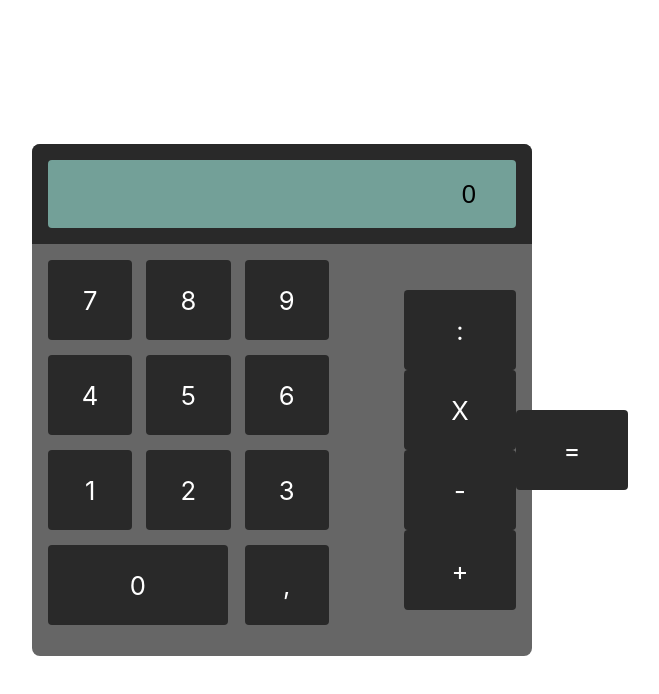
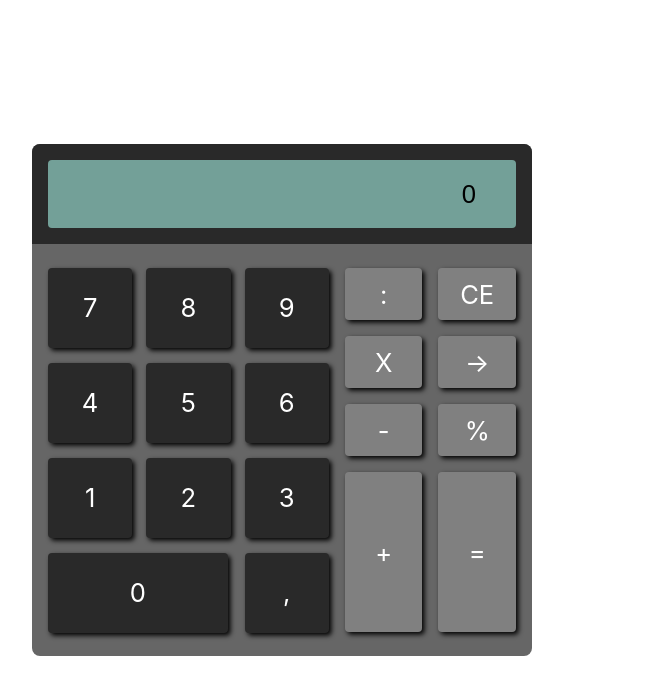
Before and after one commit to ThetaBet/AKTIREACT, a React (Create React App) app in the folder react-calculator/: page / in a window 1280 px wide. Shown: the top 694 px of the page, without its empty margins (358-1017 px from the left). Built offline with nearby package versions, Linux system fonts and the light colour scheme; a web font is replaced by a local one.

Commit message:
Added new logic; added new style; added twin component in func style

```diff
--- a/react-calculator/src/App.js
+++ b/react-calculator/src/App.js
@@ -1,9 +1,15 @@
-import Calculator from './components/calculator'
+import React from 'react';
+import Calculator from './components/calculator';
+import FuncCalculator from './components/funcCalculator';
 
 function App() {
+
+  const [visible, setVisible] = React.useState(false)
+
   return (
     <div className="App">
       <Calculator/>
+      {visible && <FuncCalculator/>}
     </div>
   );
 }
--- a/react-calculator/src/components/button/index.js
+++ b/react-calculator/src/components/button/index.js
@@ -5,10 +5,11 @@ const Button = (props) => {
         value,
         type,
         action,
-        label
+        label,
+        customClass
     } = props;
 
-    return (<div className={`button buttonType-${type}`} onClick={() => {action(value)}}>
+    return (<div className={`button buttonType-${type} ${customClass}`} onClick={() => {action(value)}}>
         {label}
     </div>)
 }
--- a/react-calculator/src/components/calculator/index.js
+++ b/react-calculator/src/components/calculator/index.js
@@ -16,6 +16,7 @@ export default class Calculator extends React.Component {
             operator: null,
             memory: 0,
             buffer: '',
+            showResult: false
         }
     }
 
@@ -45,38 +46,85 @@ export default class Calculator extends React.Component {
     handleOperator(newOperator) {
         if (newOperator === "=") {
             this.setState((prevState) => ({
-                result: this.executeOperations(prevState.memory, prevState.operator, Number(prevState.buffer)),
-                operator: newOperator,
-                buffer: ""
+                result: prevState.showResult ?
+                this.executeOperations(prevState.result, prevState.operator, prevState.memory) :
+                this.executeOperations(prevState.memory, prevState.operator, Number(prevState.buffer)),
+                showResult: true,
+                buffer: "",
+                memory: Number(prevState.buffer ? prevState.buffer : prevState.memory)
             }))
         } else {
                 this.setState((prevState) => ({
                     operator: newOperator,
                     memory: Number(prevState.buffer),
-                    buffer: ""
+                    buffer: "",
+                    showResult: false
                 }))
             }
     }
 
     handleDigit(digitValue) {
         this.setState((prevState) => ({
-            buffer: `${prevState.buffer}${digitValue}`
+            buffer: prevState.buffer.length <= 12 ? `${prevState.buffer}${digitValue}` : prevState.buffer
         }))
     }
 
+    calcPercentage(partial, total) {
+        return (total * partial) / 100;
+    }
+
+    handleSpecial(value) {
+        const { operator, showResult } = this.state
+        switch (value) {
+            case 'canc':
+                this.setState({
+                    result: 0,
+                    showResult: false,
+                    buffer: "",
+                    memory: 0,
+                    operator: null
+                })
+                break
+            case 'backSpace':
+                this.setState((prevState) => ({
+                    buffer: prevState.buffer.substring(0, prevState.buffer.length - 1)
+                }))
+                break
+            case 'percentage':
+                if (!showResult && operator) {
+                    this.setState((prevState) => ({
+                        result: prevState.operator === "+" || prevState.operator === "-" ?
+                        this.executeOperations(prevState.memory, prevState.operator, this.calcPercentage(Number(prevState.buffer), prevState.memory)) :
+                        prevState.operator === "*" ?
+                        this.calcPercentage(Number(prevState.buffer), prevState.memory) :
+                        this.executeOperations(prevState.memory, prevState.operator, Number(prevState.buffer) / 100),
+                        showResult: true,
+                        buffer: "",
+                        memory: Number(prevState.buffer ? prevState.buffer : prevState.memory)
+                    }))
+                }
+                break
+            default:
+                return
+        }
+    }
+
     render() {
-        const { result, operator, memory, buffer} = this.state;
+        const { result, operator, memory, buffer, showResult} = this.state;
         return (<div className="calculator-body">
             <div className="upper-wrapper">
                 <Display
                     result={result}
                     operator={operator}
-                    showResult={operator==="=" && buffer===""}
+                    showResult={showResult && buffer === ''}
                     memory={memory}
                     buffer={buffer}
                 />
             </div>
             <div className="bottom-wrapper">
+                <div className="memory-wrapper">
+
+                </div>
                 <div className="digit-wrapper">
                     {DIGITS.map((digit) => {
                         return (
@@ -86,6 +134,7 @@ export default class Calculator extends React.Component {
                                 label={digit.key}
                                 type={digit.type}
                                 action={this.handleDigit.bind(this)}
+                                customClass="digit"
                             ></Button>
                         )
                     })}
@@ -97,7 +146,8 @@ export default class Calculator extends React.Component {
                             key={operator.key}
                             label={operator.key}
                             type={operator.type}
-                            action={this.handleOperator.bind(this)}
+                            action={operator.isSpecial ? this.handleSpecial.bind(this) :  this.handleOperator.bind(this)}
+                            customClass="operator"
                         ></Button>
                     ))}
                 </div>
--- a/react-calculator/src/components/calculator/styles/index.css
+++ b/react-calculator/src/components/calculator/styles/index.css
@@ -29,7 +29,7 @@
     flex-wrap: wrap;
     width: 60%;
     margin-right: auto;
-    align-items: flex-start;
+    align-items: center;
     justify-content: space-between;
 
 }
@@ -38,9 +38,9 @@
     display: flex;
     flex-direction: column;
     flex-wrap: wrap;
-    width: 112px;
-    align-items: center;
-    justify-content: center;
+    width: 40%;
+    justify-content: space-around;
+    align-items: flex-end;
 }
 
 .button {
@@ -53,6 +53,8 @@
     background: #292929;
     color: white;
     font-size: 1.6em;
+    transition: all .3s ease-in-out;
+    box-shadow: 2.5px 2.5px 5px black;
 }
 
 
@@ -62,15 +64,19 @@
 }
 
 .operators-wrapper .button {
-    width: 100%;
-    height: 80px;
+    width: calc(50% - 16px);
+    height: 52px;
+    margin: 8px 0;
 }
 
 
 
 .digit-wrapper .buttonType-L {
     width: 64%;
+}
 
+.operators-wrapper .buttonType-L {
+    height: 160px;
 }
 
 .display {
@@ -91,3 +97,17 @@
     font-size: 1.6em;
     margin-right: 24px;
 }
+
+.button.operator {
+    background: gray;
+}
+
+.button:hover {
+    transform: translate(-5px, -5px);
+    box-shadow: 10px 10px 10px black;
+}
+
+.button:active {
+    transform: translate(2.5px, 2.5px);
+    box-shadow: none
+}
--- /dev/null
+++ b/react-calculator/src/components/funcCalculator/index.js
@@ -0,0 +1,37 @@
+import React from 'react';
+import Display from '../display';
+import button from '../button';
+import {
+    DIGITS,
+    OPERATORS
+} from '../../utilities/constants';
+
+import './styles/index.css';
+
+const FuncCalculator = (props) => {
+
+    const reducer = (state, action) => {
+        switch (action.type) {
+            case 'ADD':
+                return
+        }
+    }
+
+
+    const [memory, setMemory] = React.useState(0)
+    const [buffer, setBuffer] = React.useState('')
+    const [action, setOperator] = React.useState(null)
+    const [state, dispatch] = React.useReducer(reducer, 0)
+    const [showResult, changestatte] = React.useState(false)
+
+
+    React.useEffect(() => {
+
+    }, [])
+
+    return (
+        <div></div>
+    )
+}
+
+export default FuncCalculator
--- a/react-calculator/src/utilities/constants.js
+++ b/react-calculator/src/utilities/constants.js
@@ -78,6 +78,24 @@ const OPERATORS = [
         type: "L"
     },
     {
+        value: 'canc',
+        key: 'CE',
+        type: 'M',
+        isSpecial: true
+    },
+    {
+        value: "backSpace",
+        key: "->",
+        type: 'M',
+        isSpecial: true
+    },
+    {
+        value: "percentage",
+        key: "%",
+        type: "M",
+        isSpecial: true
+    },
+    {
         value: "=",
         key: "=",
         type: "L"
```
Also changed, not shown: react-calculator/src/components/funcCalculator/styles/index.css (added).
